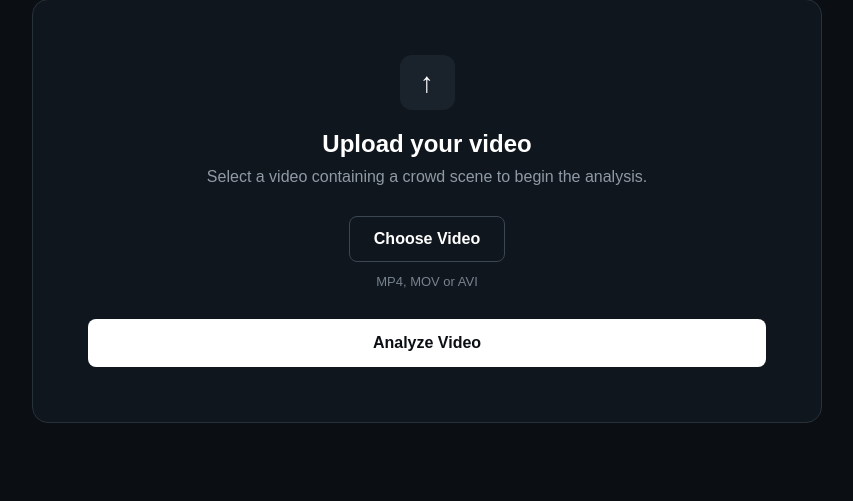
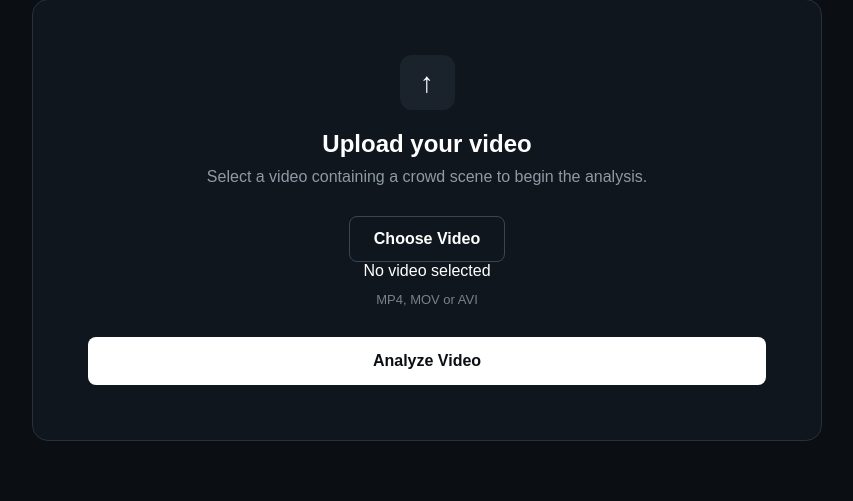
Before and after one commit to CrowdGuard-Team/crowdguard-sic-capstone-project, a Flask app: page /analyze in a window 1280 px wide. Shown: the part 321-822 px from the top of the page, without its empty margins (213-1066 px from the left). Before the commit the page ends 744 px from the top, so only its background shows below. Run offline with Flask 3, Linux system fonts and the light colour scheme.

Commit message:
Improve video upload interface

```diff
--- a/templates/analyze.html
+++ b/templates/analyze.html
@@ -56,9 +56,13 @@
                     required
                 >
 
-                <label for="video" class="file-button">
+                <label for="video" class="file-button" id="file-button">
                     Choose Video
                 </label>
+
+                <p class="selected-file" id="selected-file">
+                    No video selected
+                </p>
 
                 <p class="file-types">
                     MP4, MOV or AVI
@@ -73,5 +77,21 @@
 
     </main>
 
+    <script>
+    const videoInput = document.getElementById("video");
+    const fileButton = document.getElementById("file-button");
+    const selectedFile = document.getElementById("selected-file");
+
+    videoInput.addEventListener("change", function () {
+        if (videoInput.files.length > 0) {
+            selectedFile.textContent = videoInput.files[0].name;
+            fileButton.textContent = "Change Video";
+        } else {
+            selectedFile.textContent = "No video selected";
+            fileButton.textContent = "Choose Video";
+        }
+    });
+</script>
+
 </body>
 </html>
```
